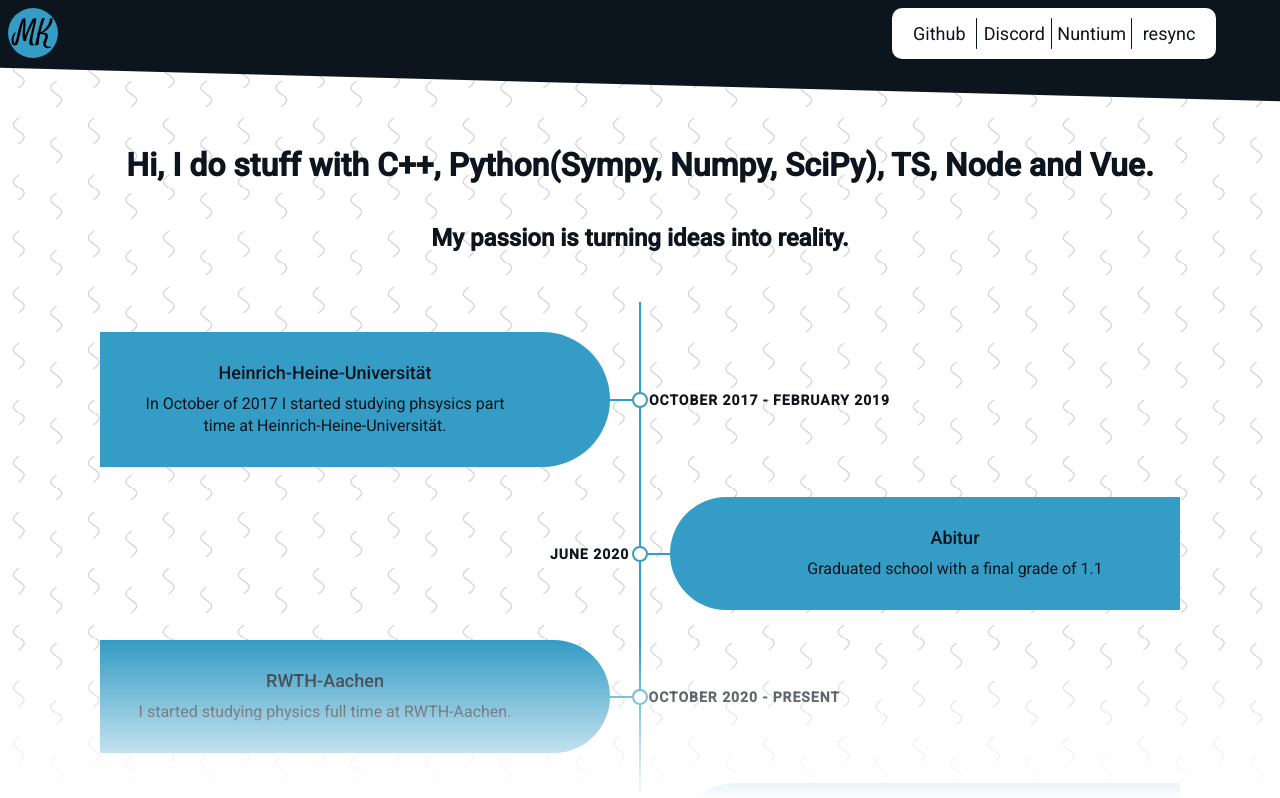
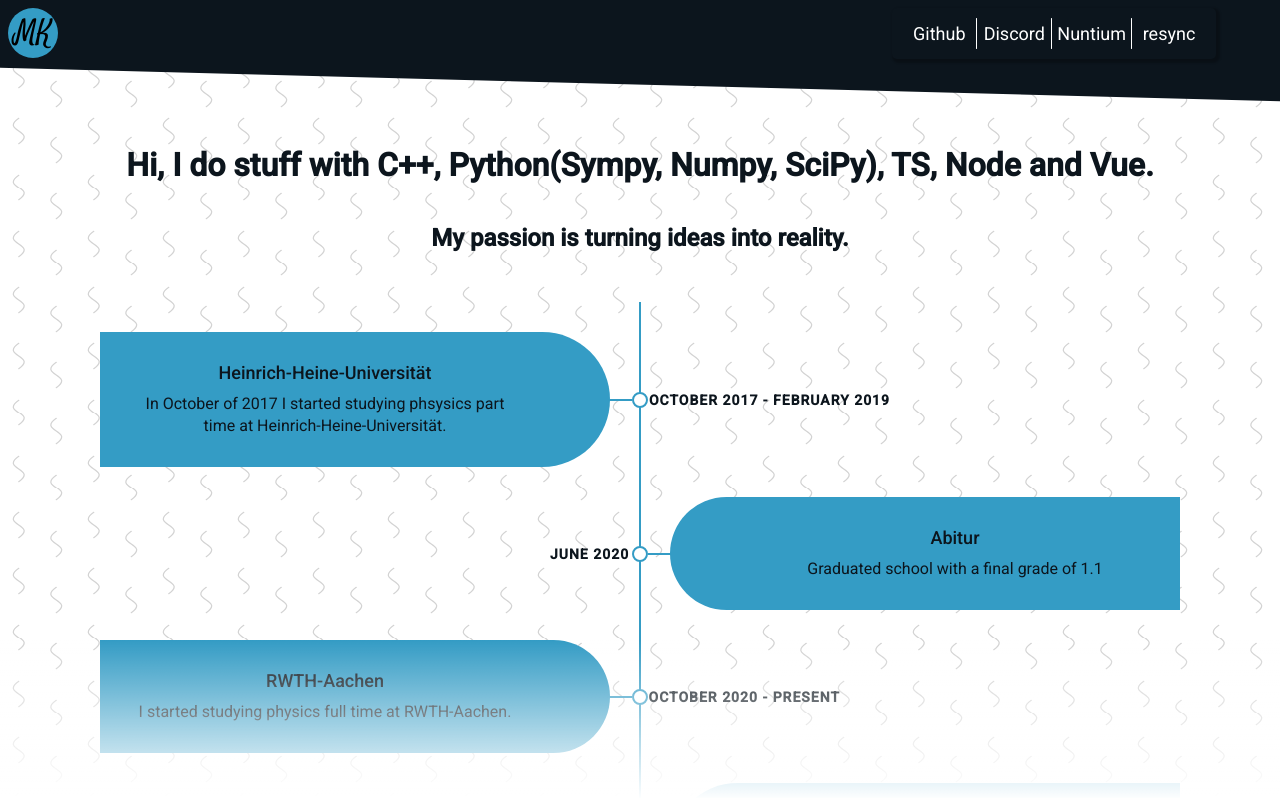
Before and after one commit to moritzkalwa/homepage, a Vue app: page / in a window 1280 px wide. Shown: the top 798 px of the page. Built offline with nearby package versions, Linux system fonts and the light colour scheme; what vue3-smooth-scroll would draw is missing.

Commit message:
refactor: nacbar styling

```diff
--- a/src/App.vue
+++ b/src/App.vue
@@ -74,13 +74,15 @@ nav {
   margin-top: auto;
   margin-bottom: auto;
   padding: 10px;
-  border-radius: 10px;
-  background-color: var(--color-background);
+  border-radius: 5px;
+  -webkit-box-shadow: 2px 2px 2px 2px rgba(0,0,0,0.25);
+  box-shadow: 2px 2px 2px 2px rgba(0,0,0,0.25);
   & > a {
+    color: var(--color-background);
     text-align: center;
   }
   & > .spacer {
-    background-color: var(--color-background-alternate);
+    background-color: var(--color-background);
     width: 1px;
     border-radius: 10%;
   }
```
